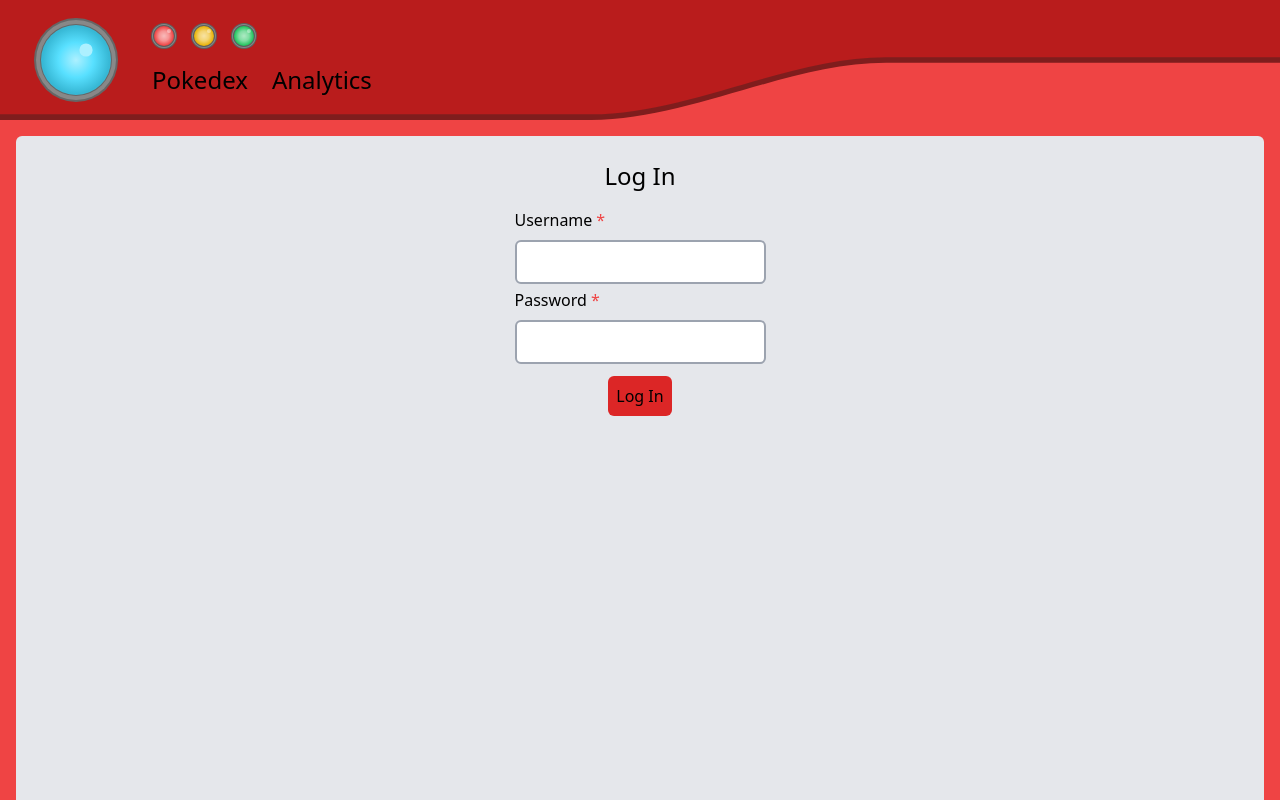
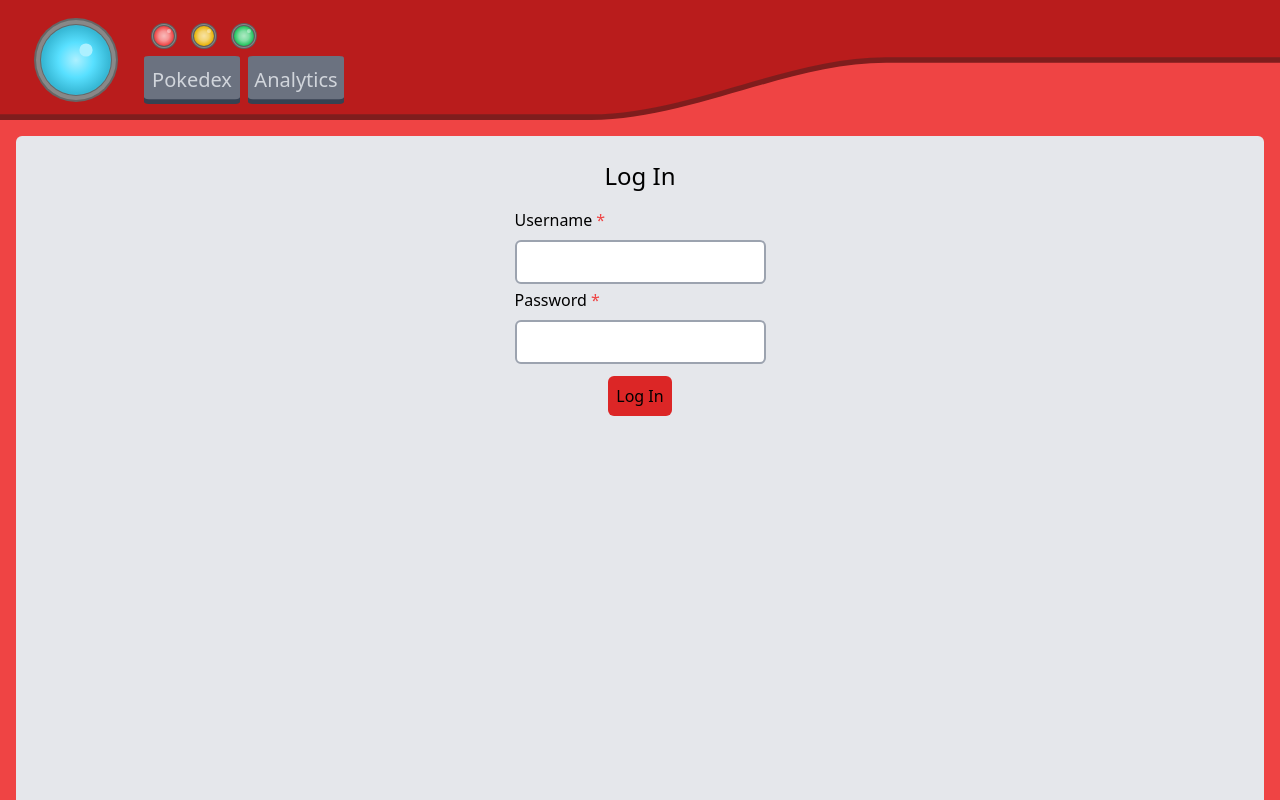
Before and after one commit to shroommu/pokemon-battler, a Next.js app: page /login in a window 1280 px wide. Shown: the top 800 px of the page. Built offline with nearby package versions, Linux system fonts and the light colour scheme.

Commit message:
quick and dirty themed navbar buttons

```diff
--- a/src/components/Button.js
+++ b/src/components/Button.js
@@ -1,7 +1,7 @@
 import { tv } from "tailwind-variants";
 
 const buttonClass = tv({
-  base: "flex p-2 h-fit w-fit disabled:bg-gray-600 disabled:opacity-50",
+  base: "flex p-2 h-fit w-fit disabled:bg-gray-600 disabled:opacity-50 cursor-pointer",
   variants: {
     type: {
       primary: "bg-red-600 rounded-md hover:bg-red-500 active:bg-red-700",
--- a/src/components/Nav.js
+++ b/src/components/Nav.js
@@ -8,26 +8,66 @@ import Button from "./Button";
 import { locations } from "@/app/constants";
 
 export default function Nav({}) {
-  // const { data: session } = getSession();
-
   return (
     <nav className="hidden w-full md:flex">
       <ul className="flex flex-row items-center">
         <li>
           <Link href={locations.POKEDEX}>
-            <Button
-              extraClasses={"mr-2 text-2xl hover:bg-red-500 active:bg-red-700"}
-            >
-              Pokedex
+            <Button extraClasses={"relative flex p-0 h-12 w-24 mr-2"}>
+              <svg
+                viewBox="0 0 10 10"
+                className="absolute h-full w-full"
+                preserveAspectRatio="none"
+              >
+                <rect
+                  height={"90%"}
+                  width={"100%"}
+                  y={1}
+                  rx={0.5}
+                  ry={0.5}
+                  className="fill-gray-700"
+                />
+                <rect
+                  height={"90%"}
+                  width={"100%"}
+                  rx={0.5}
+                  ry={0.5}
+                  className="fill-gray-500 y-[0] hover:translate-y-[0.5px] active:translate-y-[1px]"
+                />
+              </svg>
+              <div className="absolute flex h-full w-full justify-center items-center text-xl text-gray-300 text-shadow-lg pointer-events-none">
+                Pokedex
+              </div>
             </Button>
           </Link>
         </li>
         <li>
           <Link href={locations.ANALYTICS}>
-            <Button
-              extraClasses={"mr-2 text-2xl hover:bg-red-500 active:bg-red-700"}
-            >
-              Analytics
+            <Button extraClasses={"relative flex p-0 h-12 w-24 mr-2"}>
+              <svg
+                viewBox="0 0 10 10"
+                className="absolute h-full w-full"
+                preserveAspectRatio="none"
+              >
+                <rect
+                  height={"90%"}
+                  width={"100%"}
+                  y={1}
+                  rx={0.5}
+                  ry={0.5}
+                  className="fill-gray-700"
+                />
+                <rect
+                  height={"90%"}
+                  width={"100%"}
+                  rx={0.5}
+                  ry={0.5}
+                  className="fill-gray-500 y-[0] hover:translate-y-[0.5px] active:translate-y-[1px]"
+                />
+              </svg>
+              <div className="absolute flex h-full w-full justify-center items-center text-xl text-gray-300 text-shadow-lg pointer-events-none">
+                Analytics
+              </div>
             </Button>
           </Link>
         </li>
```
